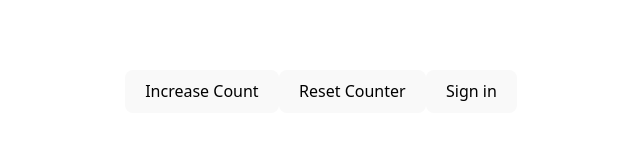
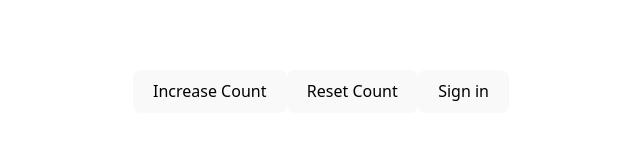
Before and after one commit to jTamay-218/Counter-Button, a React (Vite) app: page / in a window 1280 px wide. Shown: the part 450-613 px from the top of the page, without its empty margins (319-959 px from the left). Built offline with nearby package versions, Linux system fonts and the light colour scheme; no server answers; the database is empty.

Commit message:
Minor change in wording for Reset button

```diff
--- a/src/App.jsx
+++ b/src/App.jsx
@@ -104,7 +104,7 @@ function App() {
       <h1>Count is {count}</h1>
       <div className="card">
         <button onClick={() => setCount((c) => c + 1)}>Increase Count</button>
-        <button onClick={handleDelete}>{"Reset Counter"}</button>
+        <button onClick={handleDelete}>{"Reset Count"}</button>
         <button onClick={handleAuthClick}>{user ? "Sign out" : "Sign in"}</button>
       </div>
       <p className="read-the-docs">Click the counter!</p>
```
